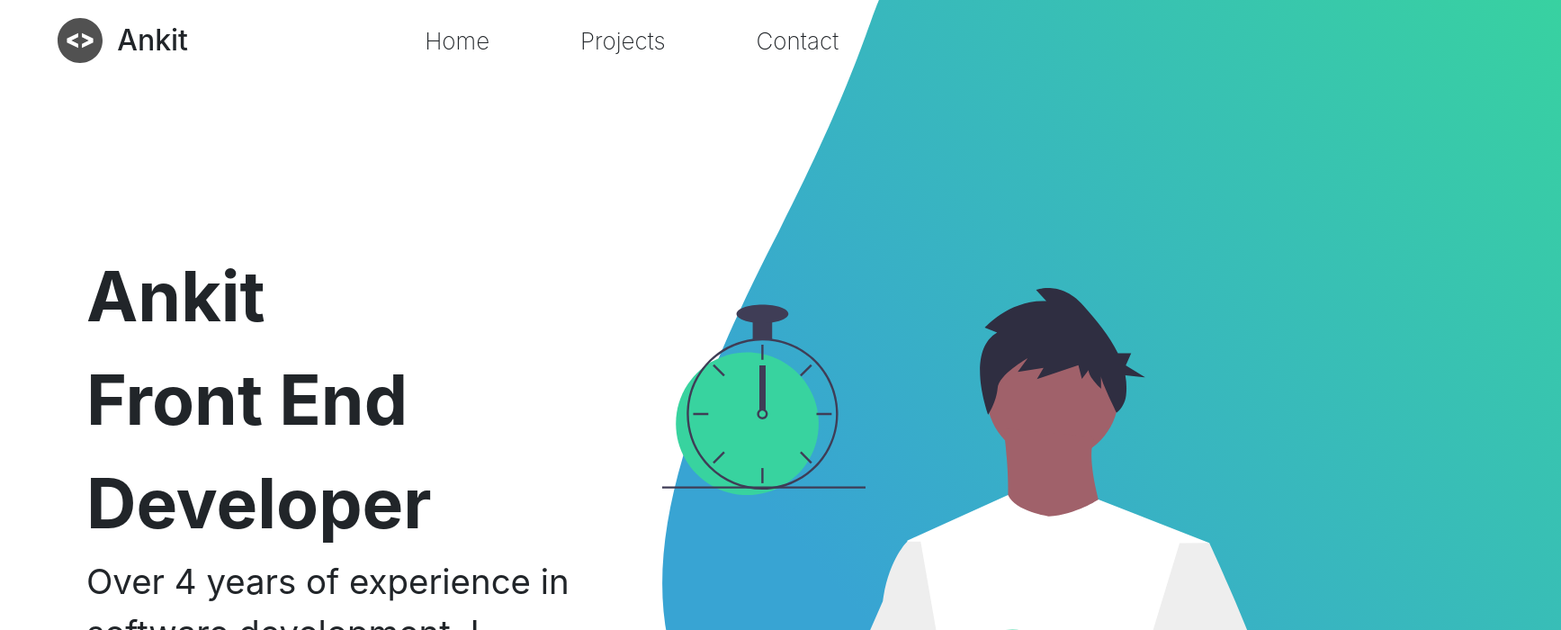
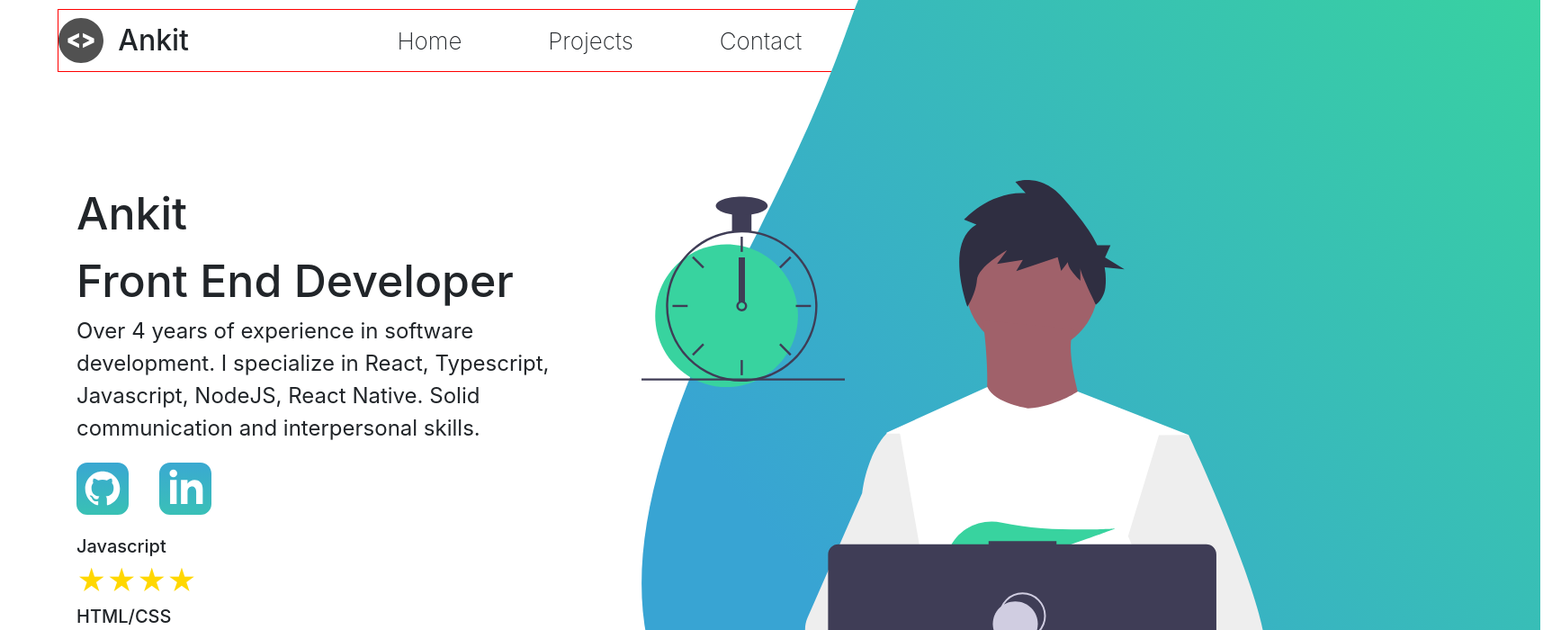
Before and after one commit to godspeed-7/portfolio, a React (Create React App) app: page / in a window 1280 px wide. Shown: the top 700 px of the page at 90% size, 1735 px wide, since content can reach past the window. Built offline with nearby package versions, Linux system fonts and the light colour scheme.

Commit message:
fixed font issues

```diff
--- a/src/components/home/home.module.css
+++ b/src/components/home/home.module.css
@@ -6,26 +6,24 @@
  display: flex;
  flex: 1;
  flex-direction: column;
- /* border: 1px solid red; */
- height: 100vh;
- /* justify-content: center; */
- padding: 6rem;
- margin-top: 6rem;
+ padding: 60px;
+ margin-top: 60px;
+ margin-left: 25px;
 }
 .name, .title{
-    font-size: 4.8rem;
-    font-weight: bold;
+    font-size: 50px;
+    font-weight: 500;
 }
 .description {
-    font-size: 2.4rem;
+    font-size: 24px;
     font-weight: 400
 }
 .additional {
     display: flex;
-    width: 15rem;
+    width: 150px;
     justify-content: space-between;
     align-items: center;
-    margin-top: 2rem;
+    margin-top: 20px;
 }
 .right {
     display: flex;
@@ -39,5 +37,5 @@ top: 0;
 }
 .profile {
     position: absolute;
-    top:20rem;
+    top:200px;
 }
--- a/src/components/projects/projects.module.css
+++ b/src/components/projects/projects.module.css
@@ -2,7 +2,7 @@
     font-size: 100%;
 }
 .container {
-    padding: 10rem;
+    padding: 100px;
     display: flex;
     flex-direction: row;
     justify-content: space-around;
@@ -11,31 +11,29 @@
 }
 .project {
     /* border: 1px solid green; */
-    width: 70rem;
-    height: 50rem;
-    margin-bottom: 8rem;
+    width: 700px;
+    height: 500px;
+    margin-bottom: 80px;
 }
  .image img {
     /* width: 50rem; */
     width: 100%;
     height: 100%;
     object-fit: cover;
-    /* overflow: hidden; */
-    border-radius: 2rem;
-    /* height: 50rem; */
+    border-radius: 20px;
 }
 .project h2 {
     /* font-size: 3rem; */
     font-weight: 700;
     text-align: center;
-    margin-bottom: 3rem;
+    margin-bottom: 30px;
 }
 
 .details {
 display: flex;
 flex-direction: column;
-padding: 2rem;
+padding: 20px;
 }
 .button {
-    margin-right: 2rem;
+    margin-right: 20px;
 }
--- a/src/layout/toolbar/toolbar.module.css
+++ b/src/layout/toolbar/toolbar.module.css
@@ -5,6 +5,9 @@
     display: flex;
     align-items: center;
     margin-left: 5%;
+    z-index: 20;
+    border: 1px solid red;
+    z-index: 200000;
 }
 
 .left {
@@ -12,7 +15,8 @@
     display: flex;
     align-items: center;
     justify-content: space-between;
-    margin-right: 20%;
+    margin-right: 17%;
+    z-index: 20;
 }
 
 .right {
@@ -33,7 +37,7 @@
     font-weight: 500;
 }
 .headItem {
-    padding: 5px 20px;
+    padding: 5px 25px;
     cursor: pointer;
     border-radius: 20px;
     font-size: 26px;
--- a/src/shared/ratings/ratings.jsx
+++ b/src/shared/ratings/ratings.jsx
@@ -7,7 +7,7 @@ export default function Ratings({ ratings }) {
     return ratings.map(({ name, id, rating }) => {
       return (
         <div className={styles.wrapper}>
-          <h2>{name}</h2>{' '}
+          <div className={styles.tech}>{name}</div>{' '}
           <ReactStars
             count={rating}
             size={32}
--- a/src/shared/ratings/ratings.module.css
+++ b/src/shared/ratings/ratings.module.css
@@ -1,6 +1,7 @@
 .container {
-    margin-top: 2rem;
+    margin-top: 20px;
 }
-.wrapper {
-
+.tech {
+    font-size: 20px;
+    font-weight: 500;
 }
```
